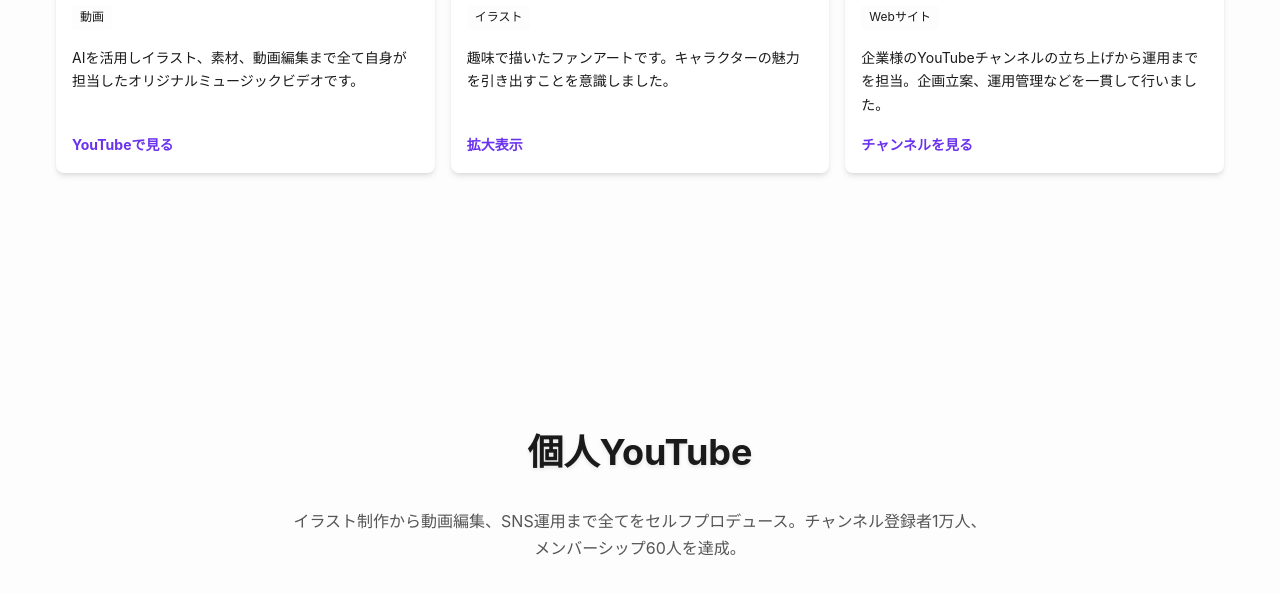
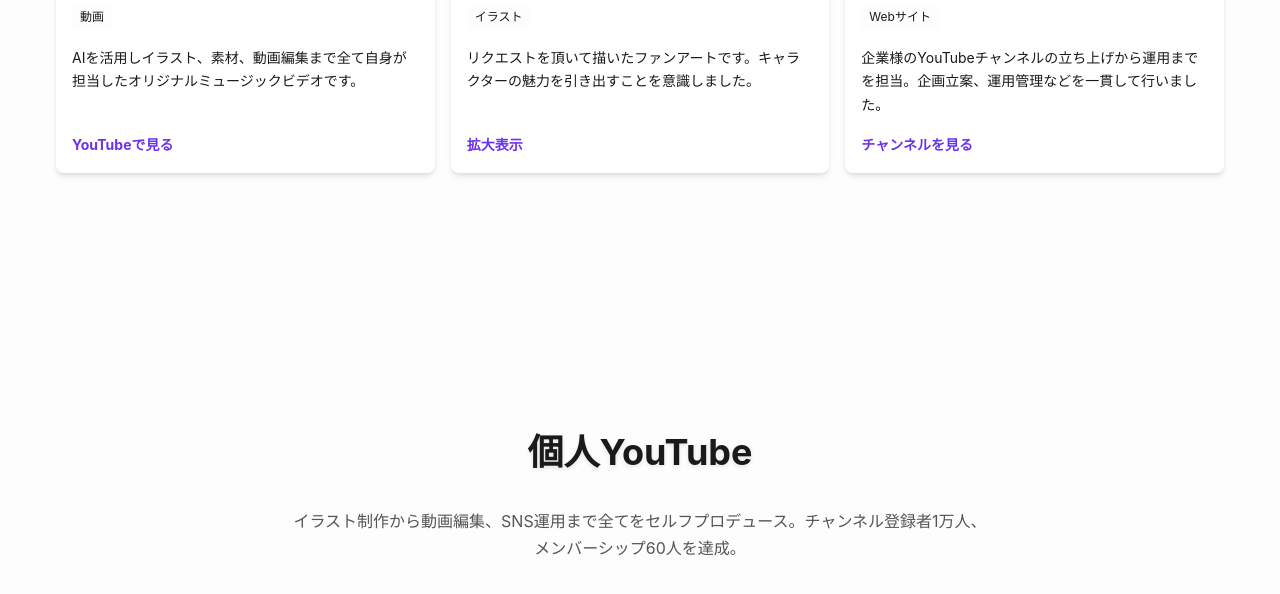
Before and after one commit to Takuamru/2508_portfolio, a plain HTML site: page index.html in a window 1280 px wide. Shown: the part 2231-2825 px from the top of the page. Drawn offline with Linux system fonts and the light colour scheme; grey boxes are pictures that could not be loaded.

Commit message:
Update index.html

```diff
--- a/index.html
+++ b/index.html
@@ -861,7 +861,7 @@
               <div class="c-card__tags">
                 <span class="c-card__tag">イラスト</span>
               </div>
-              <p class="c-card__description">趣味で描いたファンアートです。キャラクターの魅力を引き出すことを意識しました。</p>
+              <p class="c-card__description">リクエストを頂いて描いたファンアートです。キャラクターの魅力を引き出すことを意識しました。</p>
               <button class="c-card__cta">拡大表示</button>
             </div>
           </article>
```
